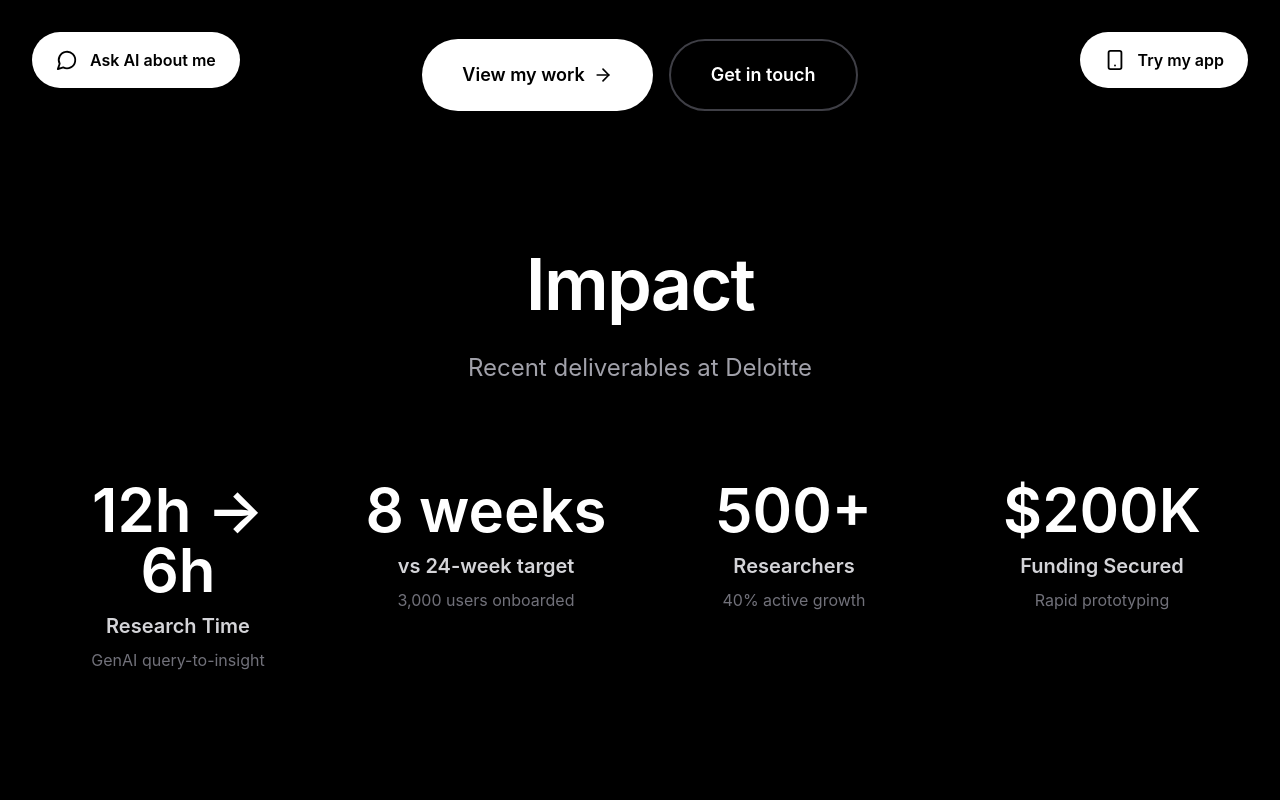
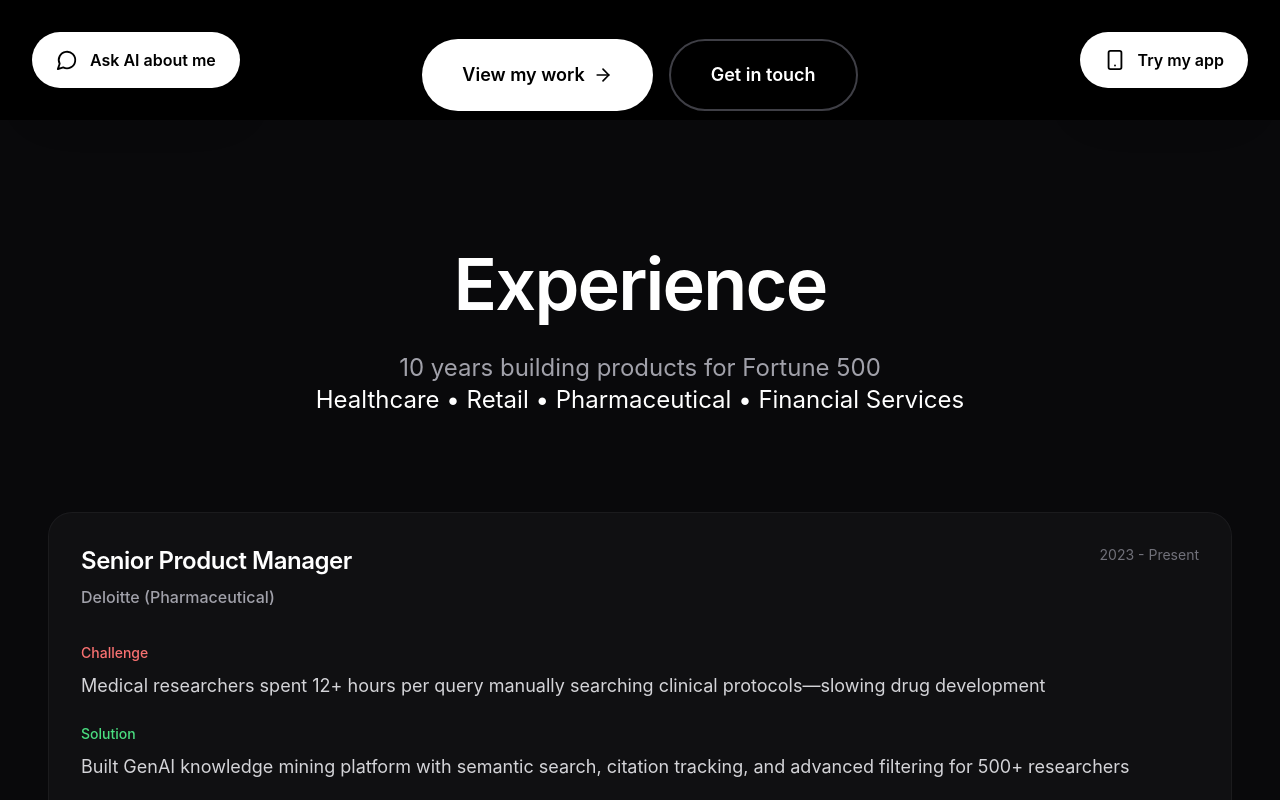
Before and after one commit to shekhar992/shekhar-sharma-portfolio, a React (Vite) app: page / in a window 1280 px wide. Shown: the part 680-1480 px from the top of the page. Built offline with nearby package versions, Linux system fonts and the light colour scheme.

Commit message:
refactor: Reorder sections for better recruiter flow - Experience > Product > Impact > Contact

```diff
--- a/src/App.jsx
+++ b/src/App.jsx
@@ -13,10 +13,10 @@
     <div className="min-h-screen">
       <Navigation />
       <Hero />
+      <About />
+      <Product />
       <Impact />
-      <About />
       <Contact />
-      <Product />
       <Footer />
       <AppFloater />
       <AIChatbot />
--- a/src/components/Impact.jsx
+++ b/src/components/Impact.jsx
@@ -11,10 +11,10 @@
       <div className="max-w-7xl mx-auto">
         <div className="text-center mb-24">
           <h2 className="text-5xl sm:text-6xl lg:text-7xl font-semibold mb-8 tracking-tight">
-            Impact
+            Recent wins at Deloitte
           </h2>
           <p className="text-xl sm:text-2xl text-zinc-400 max-w-3xl mx-auto">
-            Recent deliverables at Deloitte
+            Leading GenAI platform transforming pharmaceutical research workflows
           </p>
         </div>
 
```
